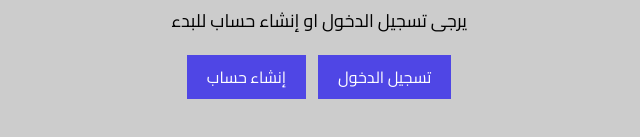
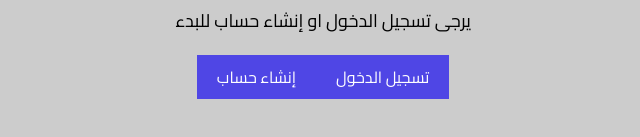
Before and after one commit to alieldeba/ahgezdroosk, a React (Vite) app: page / in a window 1280 px wide. Shown: the part 371-508 px from the top of the page, without its empty margins (409-1049 px from the left). Built offline with nearby package versions, Linux system fonts and the light colour scheme.

Commit message:
Update BeginningScreen.jsx

```diff
--- a/src/pages/BeginningScreen.jsx
+++ b/src/pages/BeginningScreen.jsx
@@ -5,16 +5,16 @@ export default function BeginningScreen() {
     <section className="text-center h-screen flex flex-col justify-center items-center">
       <h1 className="text-3xl mb-3">مرحبا بكم فى منصة احجز اونلاين</h1>
       <p className="text-lg">يرجى تسجيل الدخول او إنشاء حساب للبدء</p>
-      <div className="flex gap-3 mt-5">
+      <div className="flex mt-5">
         <Link
           to="/login"
-          className="px-5 py-2.5 text-white bg-indigo-600 duration-150 hover:bg-indigo-700 active:shadow-lg"
+          className="px-5 py-2.5 mr-2.5 text-white bg-indigo-600 duration-150 hover:bg-indigo-700 active:shadow-lg"
         >
           تسجيل الدخول
         </Link>
         <Link
           to="/signup"
-          className="px-5 py-2.5 text-white bg-indigo-600 duration-150 hover:bg-indigo-700 active:shadow-lg"
+          className="px-5 py-2.5 ml-2.5 text-white bg-indigo-600 duration-150 hover:bg-indigo-700 active:shadow-lg"
         >
           إنشاء حساب
         </Link>
```
